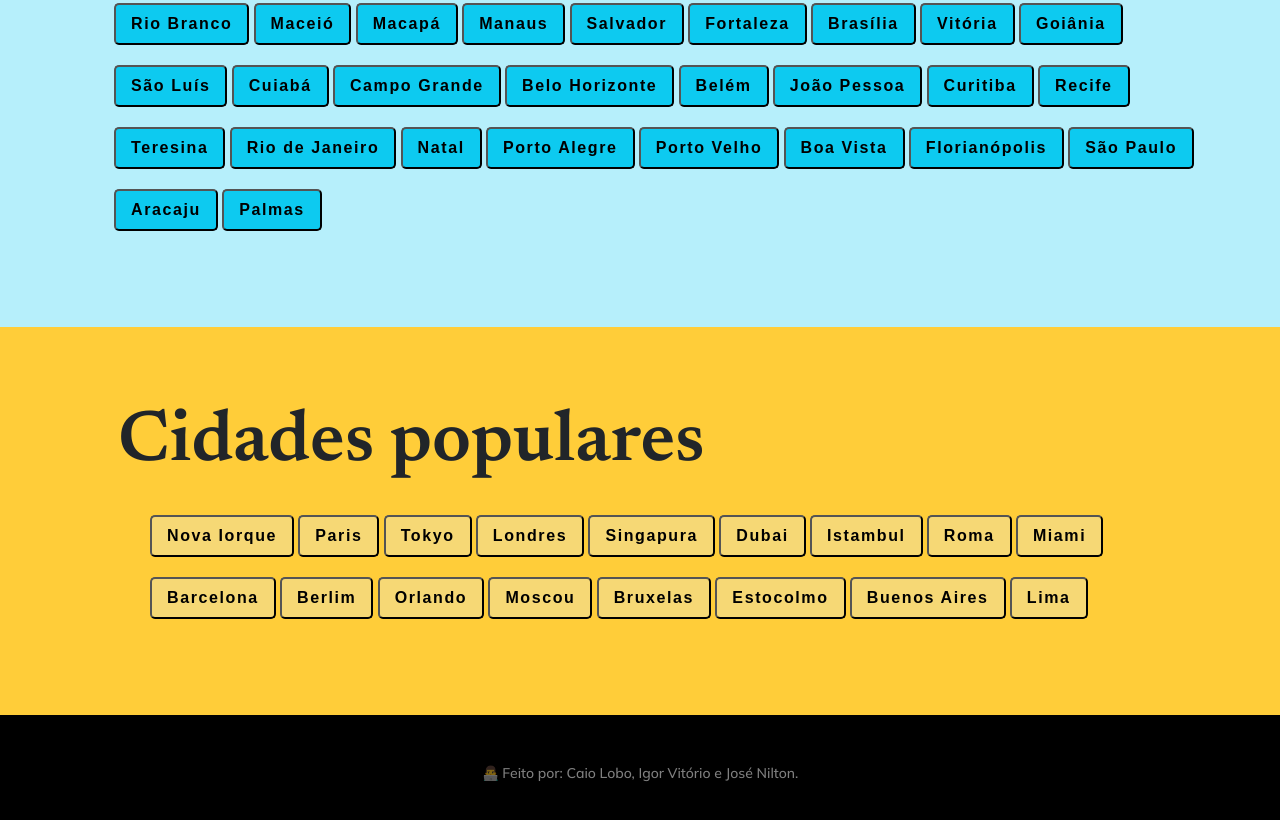
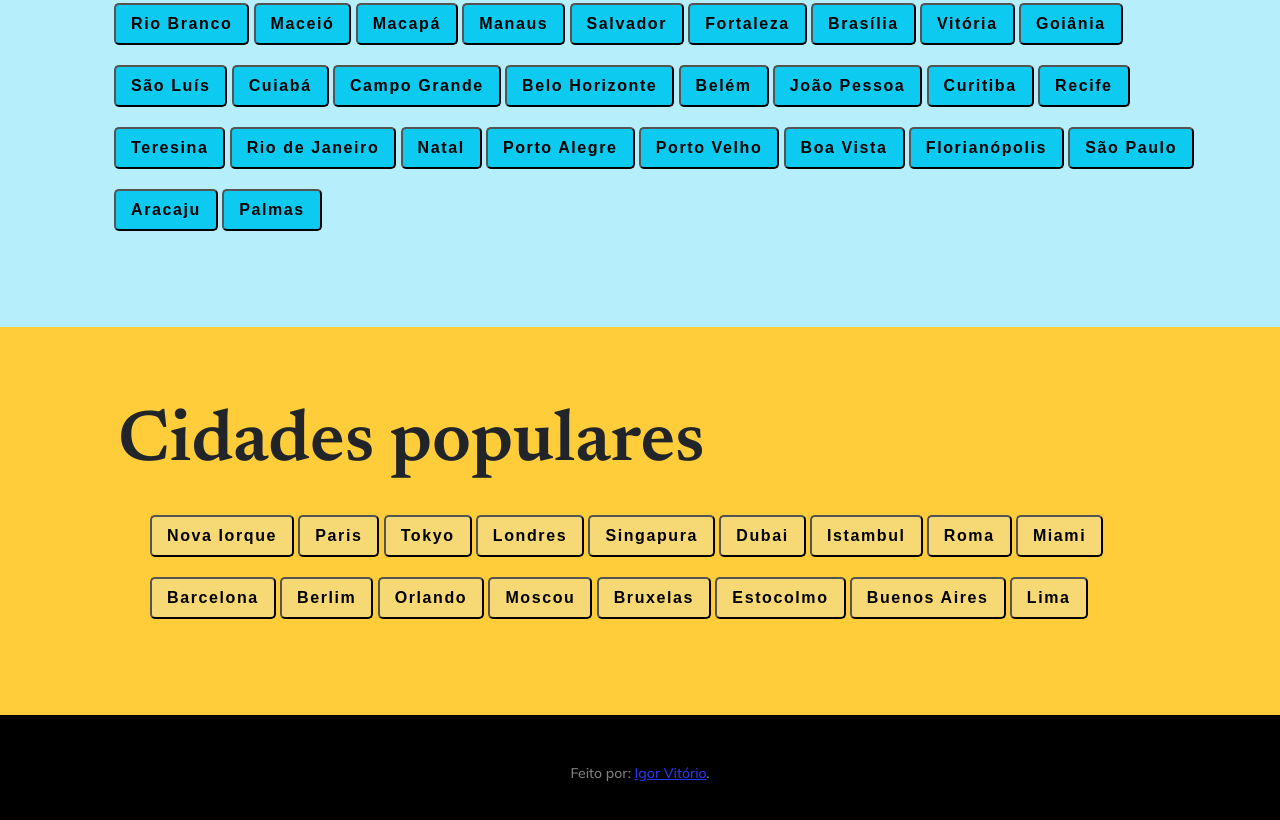
Before and after one commit to IgorVitorio/site-dados-metereologicos, a plain HTML site: page index.html in a window 1280 px wide. Shown: the part 771-1591 px from the top of the page. Drawn offline with nearby package versions, Linux system fonts and the light colour scheme.

Commit message:
Update index.html

```diff
--- a/index.html
+++ b/index.html
@@ -159,7 +159,7 @@
         <footer class="bg-black text-center py-5">
             <div class="container px-5">
                 <div class="text-white-50 small">
-                    <div class="mb-2"> 👨‍💻 Feito por: Caio Lobo, Igor Vitório e José Nilton.</div>
+                    <div class="mb-2"> Feito por: <a href="https://igorvitorio.github.io/">Igor Vitório</a>.</div>
                 </div>
             </div>
         </footer>
```
